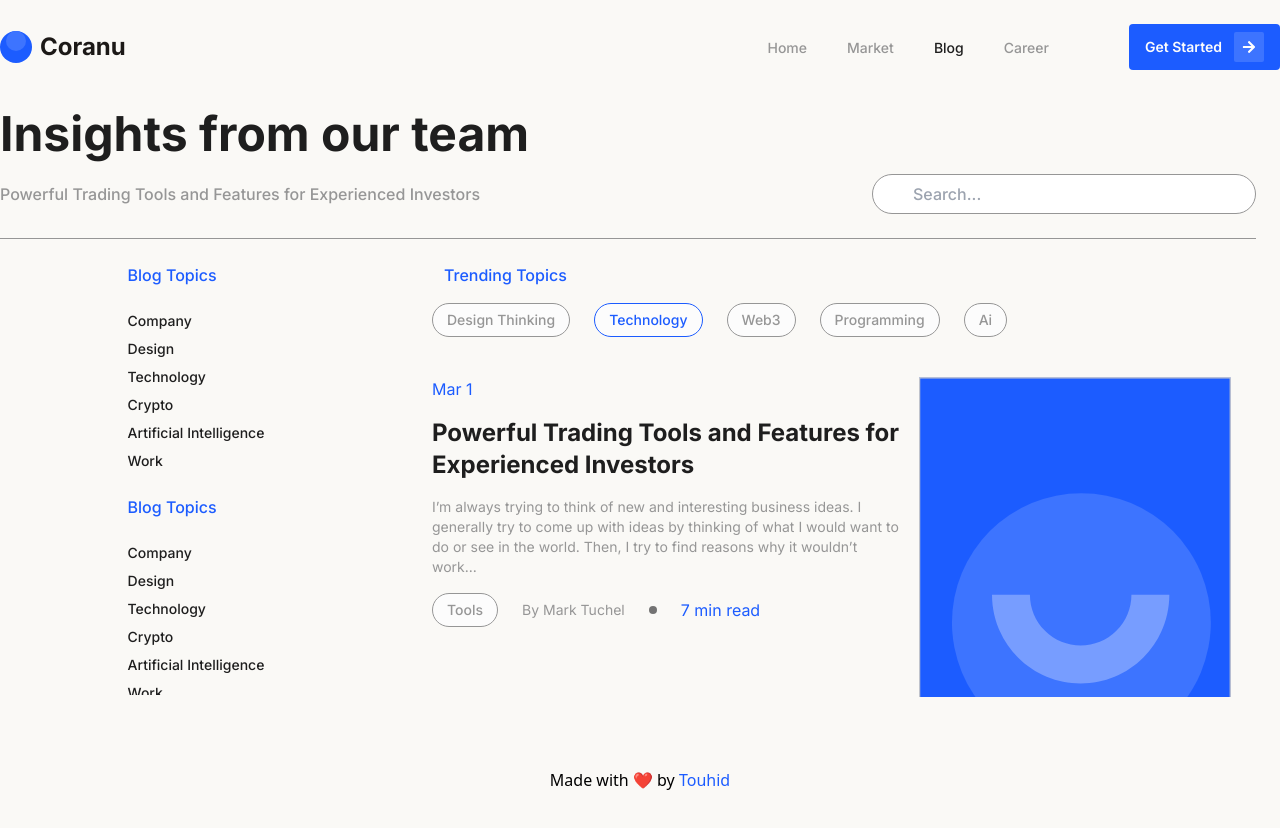
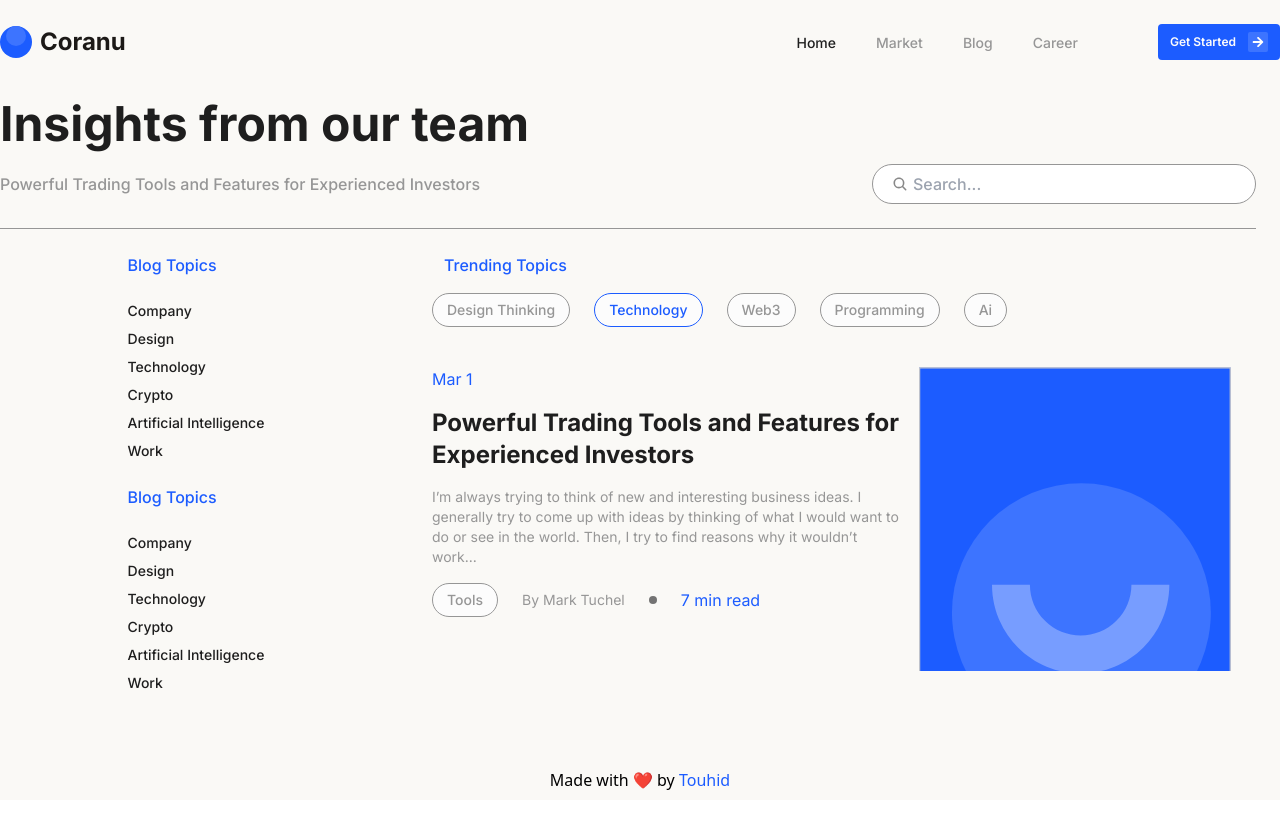
Before and after one commit to touhidsaleem/blog-app-next, a Next.js app: page / in a window 1280 px wide. Shown: the top 828 px of the page. After the commit the page ends 800 px from the top, so only its background shows below. Built offline with nearby package versions, Linux system fonts and the light colour scheme.

Commit message:
ci:added Mobile Sidebar

```diff
--- a/components/atoms/Button.tsx
+++ b/components/atoms/Button.tsx
@@ -20,12 +20,12 @@ const Button = ({
   return (
     <button
       disabled={disabled}
-      className={`${btnCss} rounded flex justify-center items-center bg-primary-dark px-4 py-2 text-custom-white text-sm font-semibold`}
+      className={`${btnCss} rounded flex justify-center items-center bg-primary-dark px-3 py-2 text-custom-white text-xs font-semibold`}
       onClick={onClick}
     >
       {btnLabel}
       {icon && (
-        <span className={`${iconCss} bg-primary p-2 ml-3 rounded-sm`}>
+        <span className={`${iconCss} bg-primary p-1 ml-3 rounded-sm`}>
           {icon}
         </span>
       )}
--- a/components/layouts/DefaultLayout.tsx
+++ b/components/layouts/DefaultLayout.tsx
@@ -3,7 +3,7 @@ import Header from "../modules/Header";
 
 const DefaultLayout = ({ children }: any) => {
   return (
-    <div className="max-w-7xl mx-auto">
+    <div className=" bg-[#FAF9F6] lg:h-screen lg:overflow-hidden">
       <Header />
       <div>{children}</div>
       <Footer />
--- a/components/modules/Header.tsx
+++ b/components/modules/Header.tsx
@@ -4,11 +4,14 @@ import { FaArrowRight } from "react-icons/fa";
 import { Inter } from "next/font/google";
 import Button from "../atoms/Button";
 import { useEffect, useState } from "react";
+import Navlinks from '@/jsonData/Navlinks'
+import MobileSidebar from "./MobileSidebar";
 
 const inter = Inter({ subsets: ["latin"] });
 
 const Header = () => {
   const [stickyNav, setStickyNav] = useState(false);
+  const [sidebar, setSidebar] = useState(false);
 
   useEffect(() => {
     window.addEventListener("scroll", () => {
@@ -21,9 +24,10 @@ const Header = () => {
   }, []);
 
   return (
+    <>
       <nav
         className={`${inter.className
-        } flex justify-between items-center p-6 xl:p-0 xl:py-6 bg-[#FAF9F6] sticky top-0 ${stickyNav && "shadow-lg"
+          } flex justify-between items-center p-6 xl:p-0 xl:py-6 bg-[#FAF9F6] sticky top-0 max-w-7xl mx-auto z-10 ${stickyNav && "shadow-lg"
           }`}
         style={{ zIndex: 999 }}
       >
@@ -35,31 +39,26 @@ const Header = () => {
           <h1 className="text-stone-900 text-2xl font-bold ml-2">Coranu</h1>
         </Link>
         {/* Mv  hamburger icon */}
-      <CgMenuRight color="#1C5CFF" size="2rem" className="lg:hidden" />
+        <CgMenuRight color="#1C5CFF" size="2rem" className="lg:hidden" onClick={() => setSidebar(true)} />
         {/* Dv nav link */}
         <div className="hidden lg:flex justify-center items-center">
           <div className="space-x-10 mr-20">
-          <Link href={"/"} className="text-secondary text-sm font-medium">
-            Home
+            {Navlinks?.map((data, idx) => (
+              <Link href={data?.path} key={idx} className={` text-sm font-medium ${data?.title == 'Home' ? 'text-custom-black' : 'text-secondary'}`}>
+                {data?.title}
               </Link>
-          <Link href={"/"} className="text-secondary text-sm font-medium">
-            Market
-          </Link>
-          <Link
-            href={"/blog"}
-            className="text-custom-black text-sm font-medium"
-          >
-            Blog
-          </Link>
-          <Link href={"/career"} className="text-secondary text-sm font-medium">
-            Career
-          </Link>
+            ))}
           </div>
           <Button
             btnLabel="Get Started"
-          icon={<FaArrowRight color="#FFF" sixe="16px" />} disabled={false} btnCss={""} iconCss={""} onClick={() => { }} />
+            icon={<FaArrowRight color="#FFF" sixe="14px" />} disabled={false} btnCss={""} iconCss={""} onClick={() => { }} />
         </div>
-    </nav>
+      </nav >
+
+      {/* Mobile Side Bar */}
+      <MobileSidebar sidebar={sidebar} handleClose={() => setSidebar(false)} />
+    </>
+
   );
 };
 
--- /dev/null
+++ b/components/modules/MobileSidebar.tsx
@@ -0,0 +1,49 @@
+import Navlinks from '@/jsonData/Navlinks'
+import Link from 'next/link'
+import React, { useEffect } from 'react'
+import { IoMdClose } from "react-icons/io";
+import Button from '../atoms/Button';
+import { useRouter } from 'next/router';
+
+type Props = {
+  sidebar: boolean;
+  handleClose: () => void;
+}
+
+const MobileSidebar = ({ sidebar, handleClose }: Props) => {
+  const router = useRouter()
+  console.log(router);
+
+
+  const backgroundHidden = () => {
+    if (sidebar) {
+      return (document.body.style.overflow = 'hidden')
+    } else {
+      return (document.body.style.overflowY = 'auto')
+    }
+  }
+
+  useEffect(() => {
+    backgroundHidden()
+  }, [sidebar])
+
+  return (
+    <div className={`lg:hidden fixed top-0 ${sidebar ? 'right-0' : '-right-[100%]'} w-full h-screen z-[1000] filter backdrop-blur-[4px]`
+    }>
+      <div className={`flex flex-col justify-center items-start space-y-6 lg:hidden bg-custom-white fixed top-0 ${sidebar ? 'right-0' : '-right-[70%]'} w-[70%] h-screen z-[1000] transition-all`}>
+        <IoMdClose color='#1E1E1E' size='30px' className='absolute top-6 right-6' onClick={() => handleClose()} />
+        {Navlinks?.map((data, idx) => (
+          // <Link href={data?.path} key={idx} className={` w-[80%] mx-auto text-center text-xl rounded py-2 font-medium ${data?.title == 'Home' ? 'text-custom-white bg-primary-dark' : 'text-secondary'}`}>
+          //   {data?.title}
+          // </Link>
+          <Button key={idx} disabled={false} btnLabel={data?.title} btnCss={` w-[80%] mx-auto text-center !text-xl rounded py-2 font-medium ${data?.path == router?.pathname ? 'text-custom-white bg-primary-dark' : 'text-secondary !bg-custom-white'}`} icon={undefined} iconCss={''} onClick={() => {
+            router?.push(data?.path)
+            handleClose()
+          }} />
+        ))}
+      </div>
+    </div>
+  )
+}
+
+export default MobileSidebar
--- /dev/null
+++ b/jsonData/Navlinks.ts
@@ -0,0 +1,25 @@
+
+const Navlinks = [
+	{
+		title: 'Home',
+		path: '/',
+		newTab: false,
+	},
+	{
+		title: 'Market',
+		path: '/market',
+		newTab: false,
+	},
+	{
+		title: 'Blog',
+		path: '/blog',
+		newTab: false,
+	},
+	{
+		title: 'Career',
+		path: '/career',
+		newTab: false,
+	},
+]
+
+export default Navlinks
--- a/pages/index.tsx
+++ b/pages/index.tsx
@@ -5,7 +5,7 @@ import Tabs from "@/components/modules/Tabs";
 import { NextPage } from "next";
 import Link from "next/link";
 import React from "react";
-// import { IoSearch } from "react-icons/io5";
+import { IoSearch } from "react-icons/io5";
 
 interface GetLayoutFunction {
   getLayout?: (page: React.ReactNode) => React.ReactNode;
@@ -31,14 +31,14 @@ const Home: HomeProps = () => {
             placeholder="Search..."
             inputWrapperCss="relative mt-8 lg:mt-0 w-full lg:w-96"
             inputCss=" rounded-3xl pl-10 "
-            icon={''}
-            // icon={<IoSearch color="#888888" sixe="16px" />}
+            // icon={''}
+            icon={<IoSearch color="#888888" sixe="16px" />}
             iconCss=" absolute top-[30%] left-5" inputLabel={""} value={undefined} onchange={() => { }} readOnly={false} multiLine={false} />
         </div>
       </div>
       <div className="lg:my-6 lg:grid lg:grid-cols-12 gap-10">
         {/* left panel */}
-        <div className="lg:col-span-4 hidden lg:block overflow-y-auto no-scrollbar lg:h-[27rem] ">
+        <div className="lg:col-span-4 hidden lg:block overflow-y-auto no-scrollbar lg:h-[55vh] ">
           <div className="space-y-6 h-full">
             <div className="flex flex-col justify-start space-y-2 mx-auto w-max">
               <h4 className="text-base font-medium text-primary-dark bg-[#FAF9F6] w-max mb-4">
@@ -182,7 +182,7 @@ const Home: HomeProps = () => {
             <Tabs label="Ai" css={""} active={false} />
             {/* ))} */}
           </div>
-          <div className="lg:mt-10 lg:overflow-y-auto lg:h-[20rem] mb-10 lg:mb-0 lg:pr-6">
+          <div className="lg:mt-10 lg:overflow-y-auto lg:h-[38vh] mb-10 lg:mb-0 lg:pr-6">
             {new Array(5).fill(null).map((_, i) => (
               <>
                 <BlogCard />
```
Lines whose indentation alone changed are shown as unchanged.
